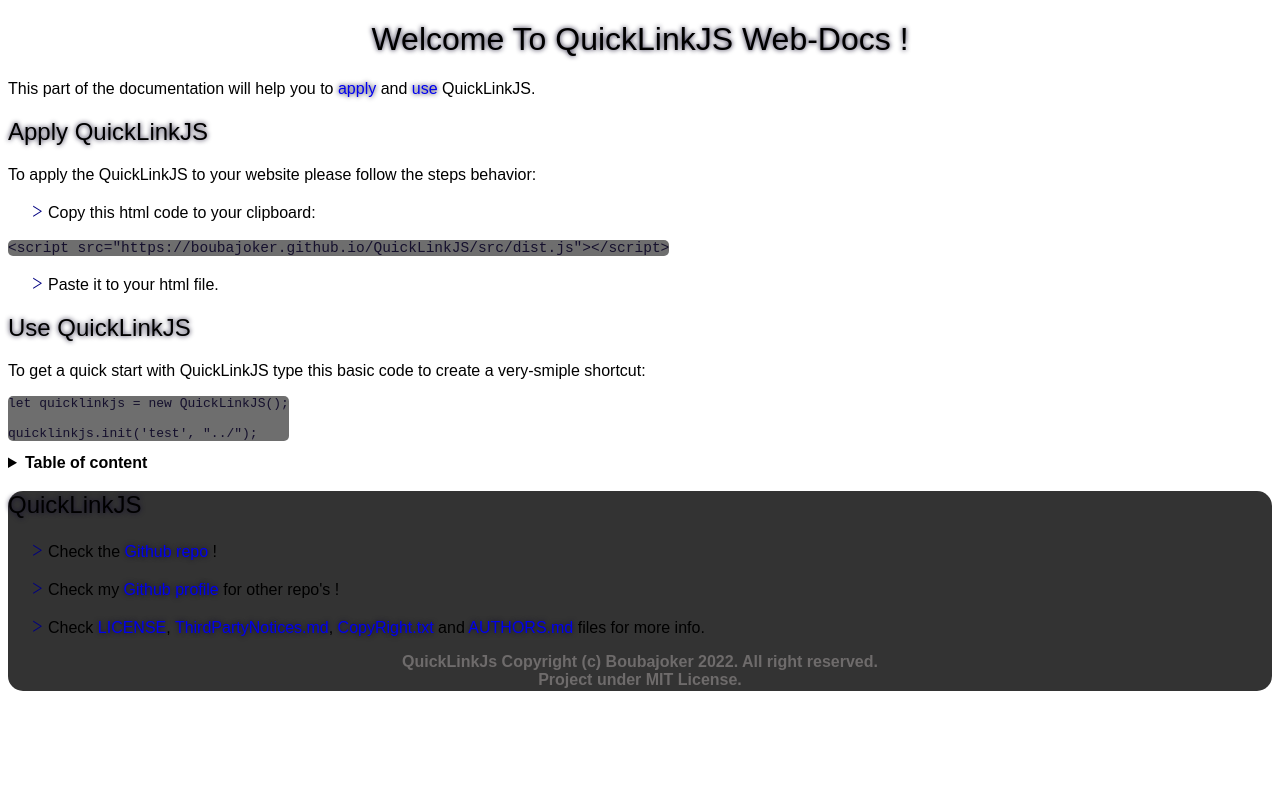
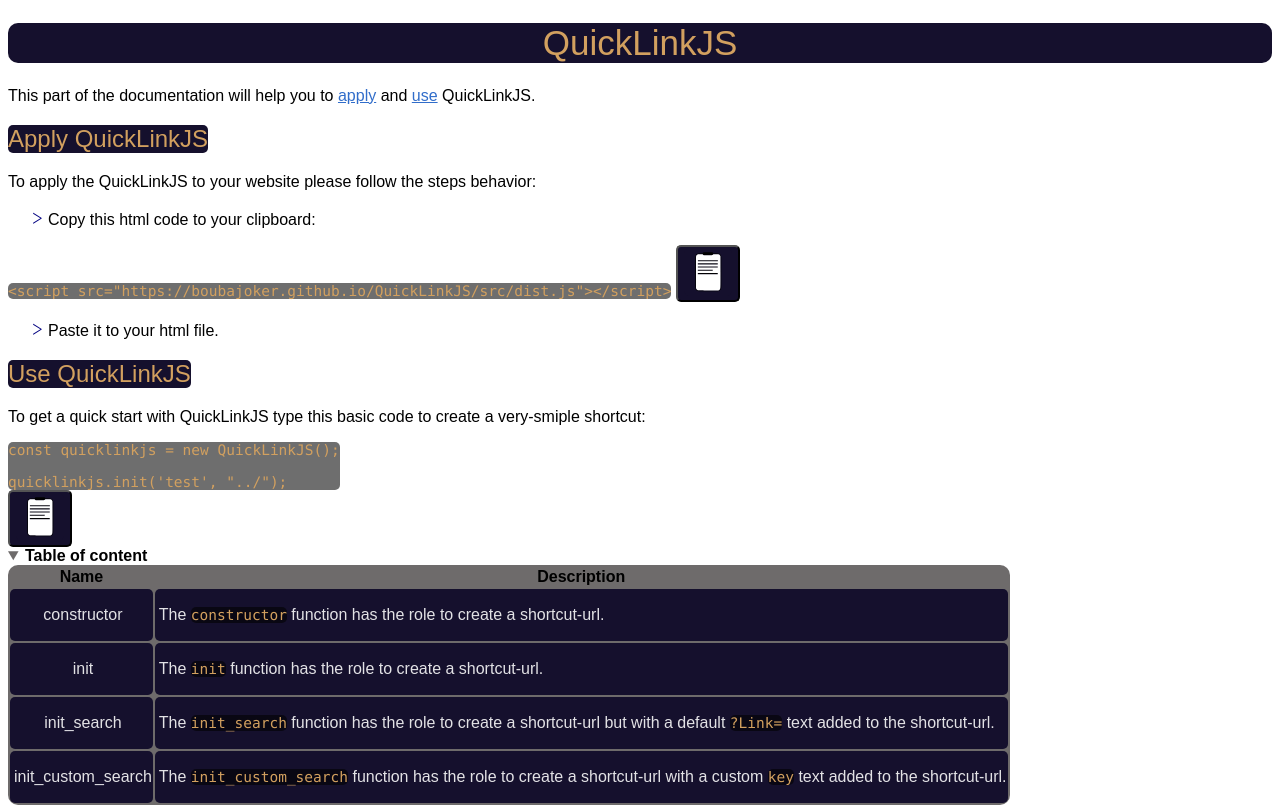
Before and after one commit to Boubajoker/QuickLinkJS, a plain HTML site: page docs/index.html in a window 1280 px wide. Shown: the top 809 px of the page. Drawn offline with Linux system fonts and the light colour scheme.

Commit message:
NEW  v0.0.1 Alpha C-3 is now here !! :new: :rocket: :muscle:
    - Improved Module: Added `init_custom_search` function, Added new features :muscle: :rocket:

    - Improved Web-Docs:
        - Fixed EventListeners on the Web-Docs :+1:

        - Fixed 404 error while accesing the TEST/DEBUG/DEMO page :toolbox: !

        - Fixed closing table while clicking on the table. :bug: !!

        - Improved Web-Docs styles :paintbrush: !

        - Added `copy-btns` to the Web-Docs :clipboard: !

    - Improved Github-Docs :octocat: !

And more !

```diff
--- /dev/null
+++ b/docs/CSS/elements.css
@@ -0,0 +1,52 @@
+body {
+    font-family: Arial;
+    background-color: var(--quicklinkjs-primary-color);
+}
+h2 {
+    font-weight: 100;
+    background: var(--quicklinkjs-secondary-color);
+    color: rgb(210, 160, 95);
+    border-radius: 5px;
+    width: fit-content;
+}
+a {
+    text-decoration: underline;
+    color: rgb(49 109 202);
+}
+a:focus {
+    text-decoration: underline dashed;
+}
+footer {
+    background: var(--quicklinkjs-third-color);
+    border-radius: 15px;
+    height: 200px;
+    width: 100%;
+    margin-top: 550px;
+}
+li::marker {
+    content: url(../assets/img/custom_marker.svg);
+}
+table {
+    background-color: var(--quicklinkjs-fifth-color);
+    width: fit-content;
+    border-radius: 10px;
+}
+td {
+    background: var(--quicklinkjs-secondary-color);
+    padding-left: 4px;
+    text-align: center;
+    color: var(--quicklinkjs-primary-color);
+    border-radius: 5px;
+}
+summary {
+    cursor: pointer;
+    text-align: left;
+    font-weight: bold;
+    width: fit-content;
+}
+summary::marker {
+    color: var(--quicklinkjs-fifth-color);
+}
+summary:focus {
+    transition: opacity ease 0.5s;
+}
--- a/docs/CSS/style.css
+++ b/docs/CSS/style.css
@@ -1,72 +1,70 @@
-:host,
-:root {
-    --quicklinkjs-primary-color: rgba(255, 255, 255, 0.877);
-    --quicklinkjs-secondary-color: rgb(21, 16, 45);
-    --quicklinkjs-third-color: rgb(0, 0, 0, 0.800);
+@import url(./vars.css);
+@import url(./elements.css);
+
+.main-title {
+    text-shadow: none;
+    text-align: center;
+    background: var(--quicklinkjs-secondary-color);
+    color: rgb(210, 160, 95);
+    border-radius: 10px;
+    font-size: 35px;
+    font-weight: 100;
 }
-body {
-    font-family: Arial;
-    background-color: var(--quicklinkjs-primary-color);
+.desc {
+    background-color: transparent;
+    transition: background-color ease-in-out 0.3s;
+    width: fit-content;
+    border-radius: 5px;
 }
-h1, h2 {
-    font-weight: 100;
-    text-shadow: 0px 0px 5px var(--quicklinkjs-secondary-color);
-}
-a {
-    text-decoration: none;
-    text-shadow: 0px 0px 5px var(--quicklinkjs-secondary-color);
-}
-a:focus {
-    text-decoration: underline;
-}
-footer {
-    background: var(--quicklinkjs-third-color);
-    border-radius: 15px;
-    height: 200px;
-    width: 100%;
-}
-li::marker {
-    content: url(../assets/img/custom_li_marker.svg);
-}
-table {
-    border-spacing: 2px;
-    background-color: rgba(0, 0, 0, 0.274);
-}
-td {
-    padding-left: 40px;
-}
-summary {
-    font-weight: bold;
-}
-tt {
-    background: rgb(0, 0, 0, 0.570);
-    border-radius: 5px;
-    color: rgb(255, 255, 255);
-    font-size: 14.5px;
-    border-width: 15px;
-    border-color: rgb(0, 255, 0);
-}
-.main-title {
-    text-align: center;
+.desc:hover {
+    background-color: rgb(0, 147, 0, 0.580);
 }
 .code {
-    background: rgb(0, 0, 0, 0.570);
+    background: var(--quicklinkjs-fourth-color);
     width: fit-content;
     border-radius: 5px;
-    color: var(--quicklinkjs-secondary-color);
+    font-size: 14.5px;
+    color: rgb(210, 160, 95);
+    font-family: Consolas;
+    margin-bottom: 0px;
+    transition: background-color ease 0.5s, color ease 0.5s;
+}
+.code:hover {
+    background-color: rgb(49 109 202);
+    color: rgb(255, 255, 255);
 }
 .credits-paragraph {
     text-align: center;
     font-weight: bold;
-    color: rgb(110, 107, 107);
+    color: var(--quicklinkjs-fifth-color);
+}
+.copy-btn, .copy-btn-img {
+    cursor: pointer;
+    border-radius: 5px;
+    background-color: var(--quicklinkjs-secondary-color);
+}
+.credits-title {
+    margin-left: 15px;
+    border-radius: 0px 0px 5px 5px;
+    width: 150px;
+    text-align: center;
 }
 ::-webkit-scrollbar {
     background: rgb(0, 0, 0, 0);
 }
 ::-webkit-scrollbar-thumb {
-    background-color: rgb(0, 0, 0, 0.570);
+    background-color: var(--quicklinkjs-fourth-color);
     border-radius: 15px;
 }
 ::-webkit-scrollbar-thumb:hover {
     background-color:rgb(0, 0, 0, 0.780);
 }
+@keyframes dynamic {
+    0% {
+        transform: rotate(0.4deg);
+    } 50% {
+        transform: rotate(-0.4deg);
+    } 100% {
+        transform: rotate(0.4deg);
+    }
+}
--- /dev/null
+++ b/docs/CSS/vars.css
@@ -0,0 +1,8 @@
+:host,
+:root {
+    --quicklinkjs-primary-color: rgba(255, 255, 255, 0.877);
+    --quicklinkjs-secondary-color: rgb(21, 16, 45);
+    --quicklinkjs-third-color: rgb(0, 0, 0, 0.800);
+    --quicklinkjs-fourth-color: rgb(0, 0, 0, 0.570);
+    --quicklinkjs-fifth-color: rgb(110, 107, 107);
+}
--- a/docs/JS/app.js
+++ b/docs/JS/app.js
@@ -1,26 +1,39 @@
-let html_code = document.querySelector('#html_code');
-let js_code = document.querySelector('#js_code');
-let details = document.querySelector('details');
-let table = document.querySelector('table')
+const html_code = document.querySelector('#html_code');
+const js_code = document.querySelector('#js_code');
+const copy_html_code = document.querySelector('#copy_html_code');
+const copy_js_code = document.querySelector('#copy_js_code');
+const details = document.querySelector('details');
+const table = document.querySelector('table');
+const footer = document.querySelector('footer');
 
-js_code.innerText = "let quicklinkjs = new QuickLinkJS();\n\nquicklinkjs.init('test', \"../\");"
+js_code.innerText = "const quicklinkjs = new QuickLinkJS();\n\nquicklinkjs.init('test', \"../\");";
 html_code.innerText = "<script src=\"https://boubajoker.github.io/QuickLinkJS/src/dist.js\"></script>";
 
-details.addEventListener('click', ()=>{
-    table.style.display = "block";
-    if (details.open) {
-        table.style.display = "none";
-    };
+copy_html_code.addEventListener('click', ()=>{
+    navigator.clipboard.writeText('<script src=\"https://boubajoker.github.io/QuickLinkJS/src/dist.js\"></script>');
 });
 
-document.addEventListener('keydown', (e)=>{
+copy_js_code.addEventListener('click', ()=>{
+    navigator.clipboard.writeText('const quicklinkjs = new QuickLinkJS();\n\nquicklinkjs.init(\'test\', \"../\");');
+});
+
+document.addEventListener('keydown', (e) => {
     e.preventDefault();
+    console.log(`[INFO]: typed \`${e.key}\``);
 
-    if  (
+    if (
         e.key.toLocaleLowerCase() === "d"
         && e.altKey
         && e.ctrlKey
     ) {
-        window.location = "./src/";
-    }
+        window.location = "./module/";
+    };
+
+    if (
+        e.key.toLocaleLowerCase() === "d"
+        && e.altKey
+        && e.metaKey
+    ) {
+        document.body.style.animation = "dynamic 5s ease-in-out infinite";
+    };
 });
--- a/docs/index.html
+++ b/docs/index.html
@@ -4,56 +4,67 @@
         <meta charset="UTF-8">
         <meta http-equiv="X-UA-Compatible" content="IE=edge">
         <meta name="viewport" content="width=device-width, initial-scale=1.0">
+        <meta name="description" content="The Web-Documentation of the JavaScript module QuickLinkJS.">
         <link rel="stylesheet" href="./CSS/style.css">
         <link rel="shortcut icon" href="./assets/icon/icon_32.svg" type="image/x-icon">
         <title>QuickLinkJS -- Home</title>
     </head>
     <body>
-    <h1 class="main-title">Welcome To QuickLinkJS Web-Docs !</h1>
+        <h1 class="main-title">QuickLinkJS</h1>
         <p class="user-manual-intro">This part of the documentation will help you to <a href="#apply">apply</a> and <a href="#use">use</a> QuickLinkJS.</p>
         <section id="apply">
             <h2 class="under-titles">Apply QuickLinkJS</h2>
             <p class="paragraphs-desc">To apply the QuickLinkJS to your website please follow the steps behavior:</p>
             <ul>
-            <li>Copy this html code to your clipboard:</li>
+                <li class="desc">Copy this html code to your clipboard:</li>
             </ul>
             <tt class="code" id="html_code"></tt>
+            <button class="copy-btn" id="copy_html_code" name="copy-html-code">
+                <img class="copy-btn-img" src="./assets/img/copy_btn_img.svg" alt="">
+            </button>
             <ul>
-            <li>Paste it to your html file.</li>
+                <li class="desc">Paste it to your html file.</li>
             </ul>
         </section>
         <section id="use">
             <h2 class="under-titles">Use QuickLinkJS</h2>
             <p class="paragraphs-desc">To get a quick start with QuickLinkJS type this basic code to create a very-smiple shortcut:</p>
             <pre class="code" id="js_code"></pre>
+            <button class="copy-btn" id="copy_js_code" name="copy-javascript-code">
+                <img class="copy-btn-img" src="./assets/img/copy_btn_img.svg" alt="">
+            </button>
         </section>
         <section id="table_of_content">
-    <details>
-        <summary tabindex="0">
-            Table of content
-        </summary>
+            <details open>
+                <summary tabindex="0">Table of content</summary>
                     <table>
+                        <tbody>
                             <tr>
                                 <th>Name</th>
                                 <th>Description</th>
                             </tr>
                             <tr>
                                 <td>constructor</td>
-                    <td><p>The <tt>constructor</tt> function has the role to create a shortcut-url.</p></td>
+                                <td><p class="desc">The <tt class="code">constructor</tt> function has the role to create a shortcut-url.</p></td>
                             </tr>
                             <tr>
                                 <td>init</td>
-                    <td><p>The <tt>init</tt> function has the role to initialize the shortcut.</p></td>
+                                <td><p class="desc">The <tt class="code">init</tt> function has the role to create a shortcut-url.</p></td>
                             </tr>
                             <tr>
                                 <td>init_search</td>
-                    <td><p>The <tt>init_search</tt> function has the role to create a shortcut-url but with a default <tt>?Link=</tt> text added to the shortcut-url.</p></td>
+                                <td><p class="desc">The <tt class="code">init_search</tt> function has the role to create a shortcut-url but with a default <tt class="code">?Link=</tt> text added to the shortcut-url.</p></td>
                             </tr>
+                            <tr>
+                                <td>init_custom_search</td>
+                                <td><p class="desc">The <tt class="code">init_custom_search</tt> function has the role to create a shortcut-url with a custom <tt class="code">key</tt> text added to the shortcut-url.</p></td>
+                            </tr>
+                        </tbody>
                     </table>
             </details>
         </section>
         <footer>
-        <h2>QuickLinkJS</h2>
+            <h2 class="credits-title">QuickLinkJS</h2>
             <ul>
                 <li class="github-repo">Check the <a href="https://github.com/Boubajoker/QuickLinkJS/" target="_blank">Github repo</a> !</li>
             </ul>
```
Also changed, not shown: docs/module/dist.js (+9 -6 lines), docs/module/index.html (+4 -2 lines), docs/module/qlinkjs.test.js (+6 -2 lines), CopyRight.txt, docs/assets/img/copy_btn_img.svg (added), docs/assets/img/custom_marker.svg (renamed from docs/assets/img/custom_li_marker.svg), docs/assets/img/run_btn_img.svg (added), 4 other files. Lines whose indentation alone changed are shown as unchanged.
